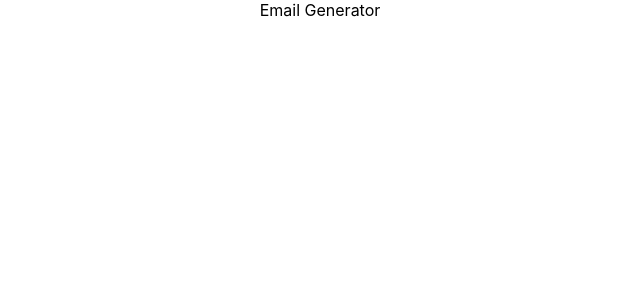
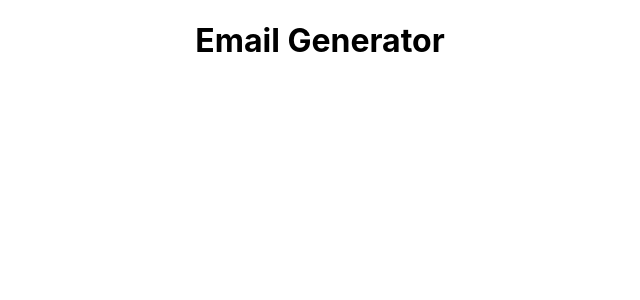
Before and after one commit to lucioxx89/Email_Generator, a React (Create React App) app: page / in a window 1280 px wide. Shown: the top 300 px of the page, without its empty margins (320-960 px from the left). Built offline with nearby package versions, Linux system fonts and the light colour scheme.

Commit message:
Change title with h1

```diff
--- a/src/App.js
+++ b/src/App.js
@@ -2,7 +2,11 @@ import logo from "./logo.svg";
 import "./App.css";
 
 function App() {
-  return <div className="App">Email Generator</div>;
+  return (
+    <div className="App">
+      <h1>Email Generator</h1>
+    </div>
+  );
 }
 
 export default App;
```
